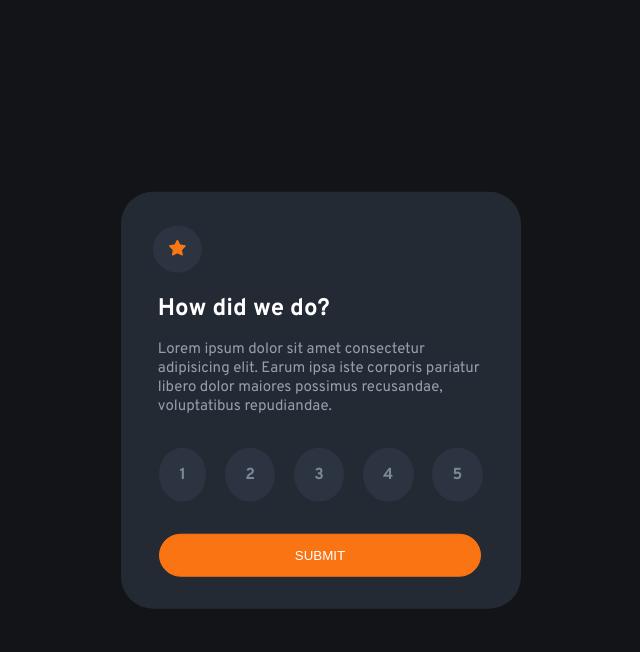
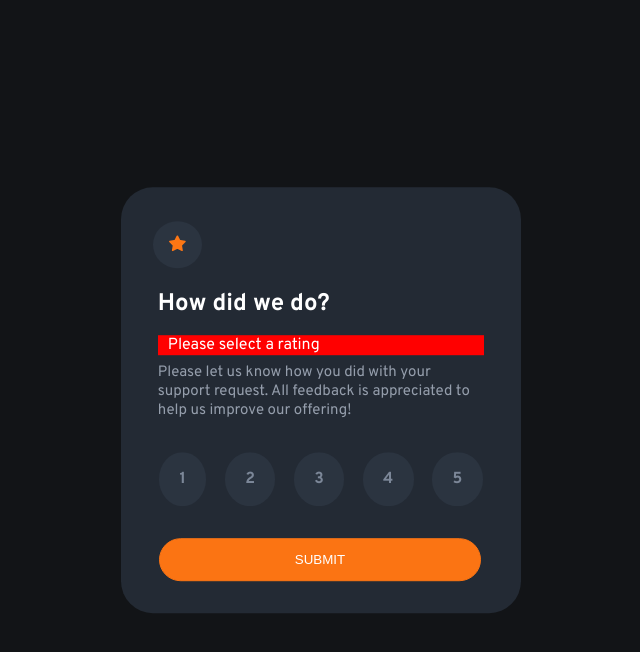
Before and after one commit to conyeneke1/review-app, a plain HTML site: page index.html in a window 1280 px wide. Both pictures are taken after a click on the element "SUBMIT". Shown: the whole page, without its empty margins (319-959 px from the left). Drawn offline with Linux system fonts and the light colour scheme.

Commit message:
updated the first page text and corrected the error message text

```diff
--- a/index.html
+++ b/index.html
@@ -22,7 +22,7 @@
         <div class="description">
           <h1>How did we do?</h1>
           <div class="error"></div>
-          <p>Lorem ipsum dolor sit amet consectetur adipisicing elit. Earum ipsa iste corporis pariatur libero dolor maiores possimus recusandae, voluptatibus repudiandae.</p>
+          <p>Please let us know how you did with your support request. All feedback is appreciated to help us improve our offering!</p>
         </div>
         <div class="ratings">
           <div class="rate">1</div>
@@ -49,7 +49,7 @@
         <div class="rating-choice"></div>
         <div class="text-details">
           <h1>Thank you!</h1>
-          <p>Lorem ipsum dolor sit amet consectetur adipisicing elit. Quidem ipsam quam quia sint adipisci aperiam!</p>
+          <p>We appreciate you taking the time to give a rating. If you ever need more support, don't hesitate to get in touch!</p>
         </div>
       </div>
     </div>
--- a/script.js
+++ b/script.js
@@ -10,17 +10,16 @@ for(let i = 0; i < nums.length; i++) {
         selected = e.target.textContent;
         removeAllSelected()
         nums[i].classList.add('selected')
-        console.log(selected)
     })
 }
 
 submitBtn.addEventListener('click', () => {
     if (selected === undefined || selected === null) {
         error.classList.add('.error');
-        error.innerHTML = "Please selecet a rating";
+        error.innerHTML = "Please select a rating";
         error.style.display = 'block'
 
-        setTimeout(() => error.style.display = 'none',2000);
+        setTimeout(() => error.style.display = 'none',3000);
         return
     }
     let rateText = document.querySelector('.rating-choice');
```
